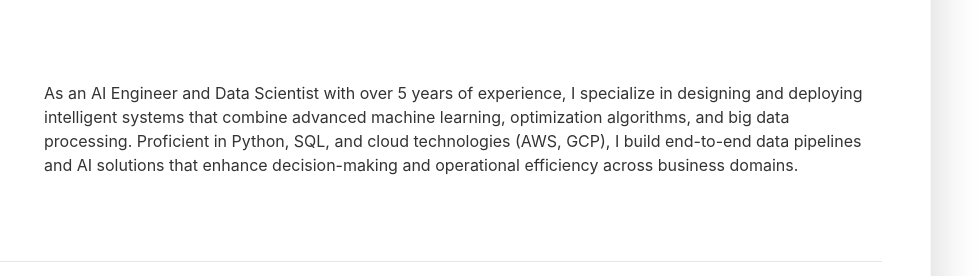
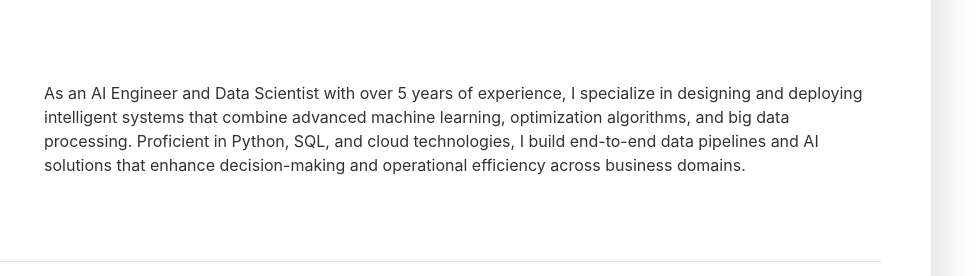
Before and after one commit to AyoubBouz/AyoubBouzCV, a plain HTML site: page index.html in a window 1280 px wide. Shown: the part 279-555 px from the top of the page, 301-1280 px from the left. Drawn offline with Linux system fonts and the light colour scheme.

Commit message:
update text...

```diff
--- a/index.html
+++ b/index.html
@@ -61,7 +61,7 @@
 						</div>
 						<div class="media-body text-left">
 							<p class="mb-0">
-As an AI Engineer and Data Scientist with over 5 years of experience, I specialize in designing and deploying intelligent systems that combine advanced machine learning, optimization algorithms, and big data processing. Proficient in Python, SQL, and cloud technologies (AWS, GCP), I build end-to-end data pipelines and AI solutions that enhance decision-making and operational efficiency across business domains.							</p>
+As an AI Engineer and Data Scientist with over 5 years of experience, I specialize in designing and deploying intelligent systems that combine advanced machine learning, optimization algorithms, and big data processing. Proficient in Python, SQL, and cloud technologies, I build end-to-end data pipelines and AI solutions that enhance decision-making and operational efficiency across business domains.							</p>
 						</div>
 						<!--//media-body-->
 					</div>
```
Also changed, not shown: AyoubBouzCV_FR/index.html (+1 -1 lines).
